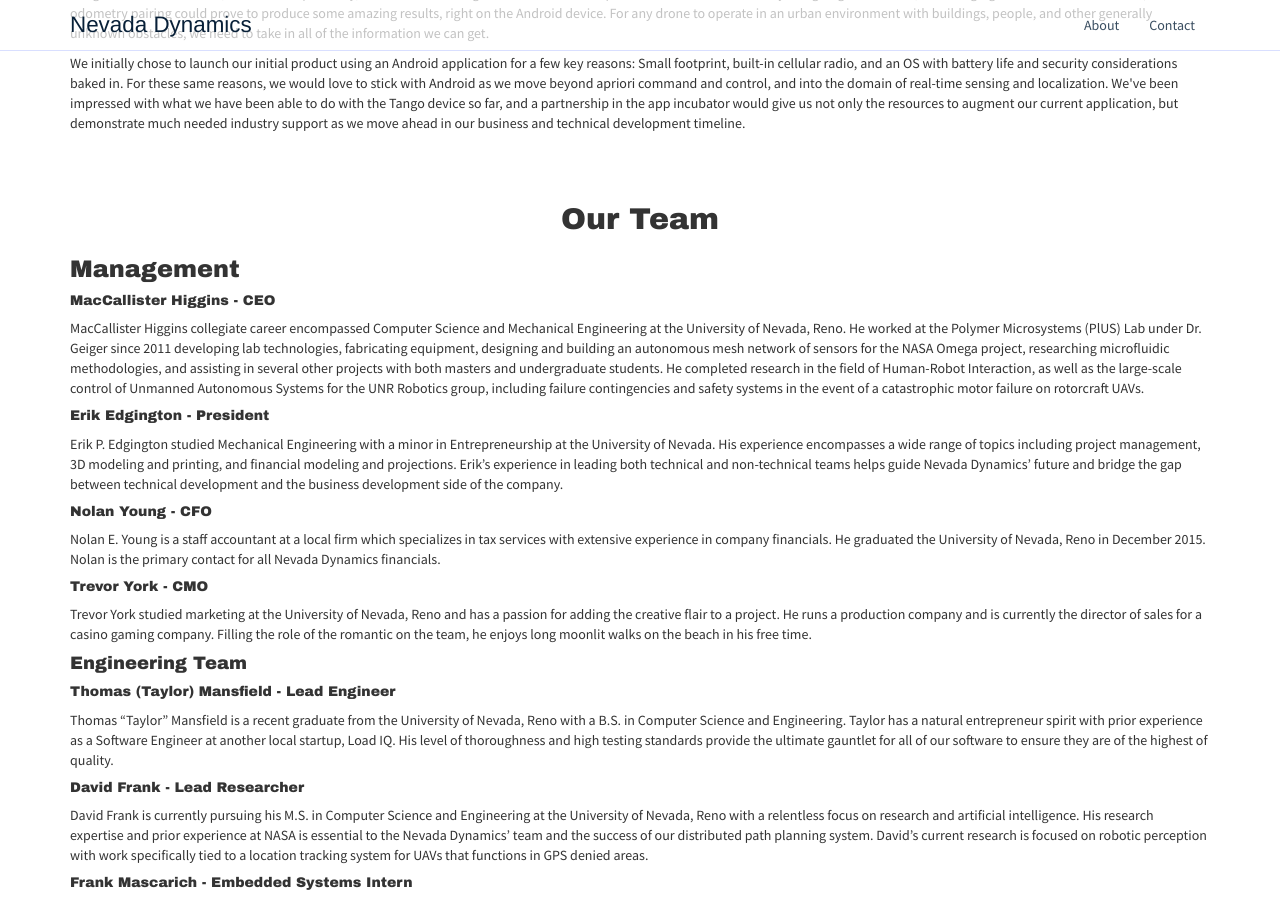
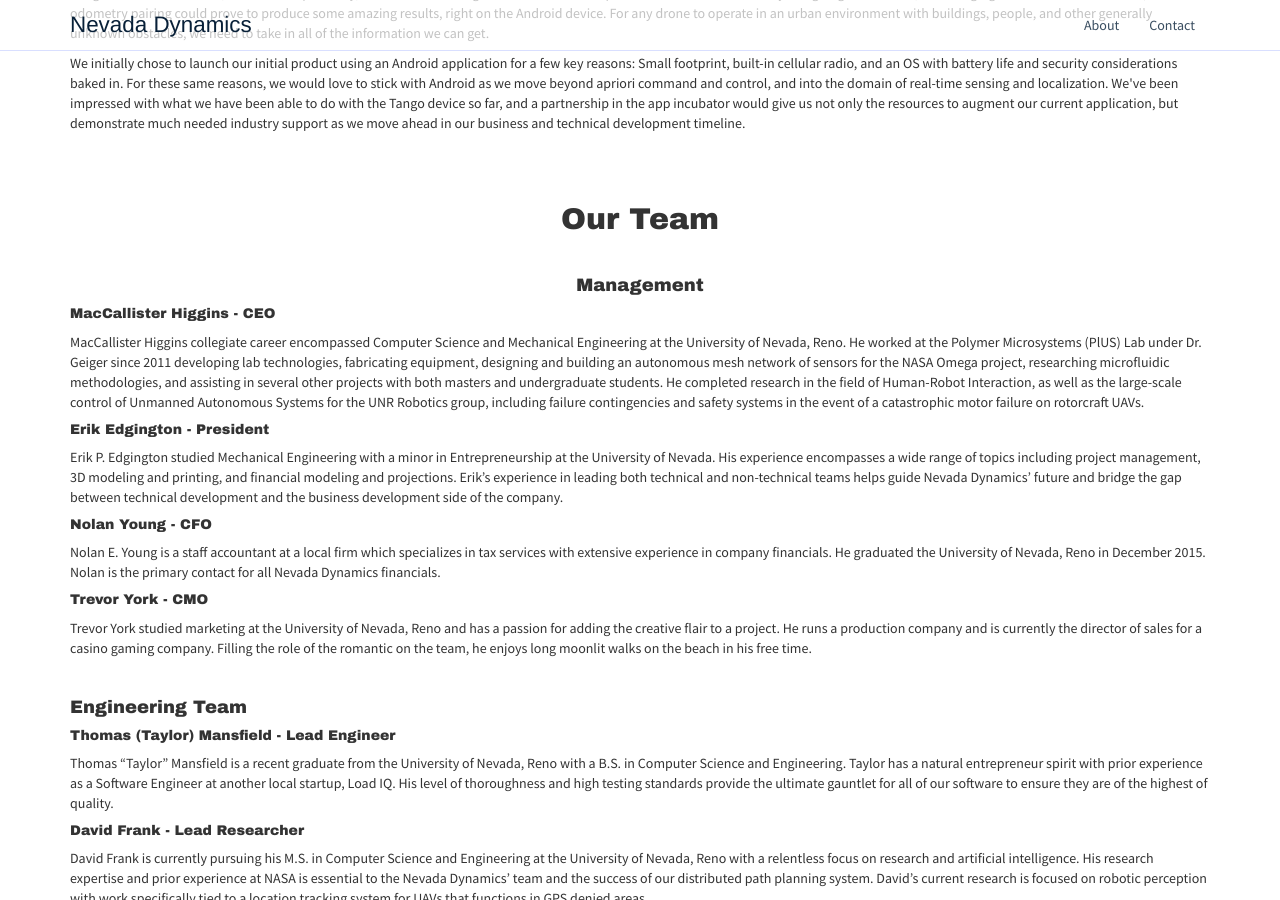
Before and after one commit to NevadaDynamics/NevadaDynamics.github.io, a Jekyll site: the page built from tango.html, in a window 1280 px wide and 900 px high, scrolled down 4191 px. Built offline with Jekyll 4.4.1, drawn with Linux system fonts in a browser that asks for light colours; nearby versions of some CDN libraries; Markdown is read by kramdown in place of the engine named in the settings; comment, search, counter and statistics services are not loaded.

Commit message:
Update tango.html

```diff
--- a/tango.html
+++ b/tango.html
@@ -58,7 +58,8 @@
 <p>We initially chose to launch our initial product using an Android application for a few key reasons: Small footprint, built-in cellular radio, and an OS with battery life and security considerations baked in. For these same reasons, we would love to stick with Android as we move beyond apriori command and control, and into the domain of real-time sensing and localization. We've been impressed with what we have been able to do with the Tango device so far, and a partnership in the app incubator would give us not only the resources to augment our current application, but demonstrate much needed industry support as we move ahead in our business and technical development timeline.</p>
 <br></br>
 <h2>Our Team</h2>
-<h3>Management</h3>
+<br>
+<h4 align="center">Management</h4>
 
 <h5>MacCallister Higgins - CEO</h5>
 <p>MacCallister Higgins collegiate career encompassed Computer Science and Mechanical Engineering at the University of Nevada, Reno. He worked at the Polymer Microsystems (PlUS) Lab under Dr. Geiger since 2011 developing lab technologies, fabricating equipment, designing and building an autonomous mesh network of sensors for the NASA Omega project, researching microfluidic methodologies, and assisting in several other projects with both masters and undergraduate students. He completed research in the field of Human-Robot Interaction, as well as the large-scale control of Unmanned Autonomous Systems for the UNR Robotics group, including failure contingencies and safety systems in the event of a catastrophic motor failure on rotorcraft UAVs.
@@ -76,6 +77,7 @@
 <p>Trevor York studied marketing at the University of Nevada, Reno and has a passion for adding the creative flair to a project. He runs a production company and is currently the director of sales for a casino gaming company. Filling the role of the romantic on the team, he enjoys long moonlit walks on the beach in his free time.
 </p>
 
+<br>
 <h4>Engineering Team</h4>
 
 <h5>Thomas (Taylor) Mansfield - Lead Engineer</h5>
@@ -92,8 +94,8 @@
 <h5>Borzuyeh (Peter) Rahmanifar - Web Development Intern</h5>
 <p>Add from Resume</p>
 
-
-<h4>Business Development</h4>
+<br>
+<h4 align="center">Business Development</h4>
 
 <h5>Robert Jones - Growth Hacker</h5>
 <p>A Senior Neuroscience major with experience in IT, social media marketing, and web analytics. Robert is a young professional enamored with the quick pace and environment of startup culture, bringing a scientific background that fits perfectly into A/B testing and growth hacking. At Nevada Dynamics Robert has successfully submitted a S333 exemption, and taken over our company social media accounts. He works on growing the social media following in preparation of product launch.
@@ -108,8 +110,8 @@
 being a very versatile and dedicated member of the team, and will take on any responsibilities
 necessary for the overall success of the team as a whole.</p>
 
-
-<h4>Student Involvement</h4>
+<br>
+<h4 align="center">Student Involvement</h4>
 
 <h5>Alex Ward - Student Project Role</h5>
 <p>Alex Ward is currently a senior at the University of Nevada Reno. He am majoring in Computer Science and Engineering and minoring in mathematics. He am very familiar developing applications in Java for Android devices and have even worked with other companies to develop applications for their specific needs. He has created and published dozens of personal Android applications through the Google Play store and Amazon Marketplace. Apps developed range from universal Xbox Medio Remotes (averaging 1500 downloads a day) to remote phone access. Apart from Android development, he enjoys working with LAMP stacks and server side code as well.
```
